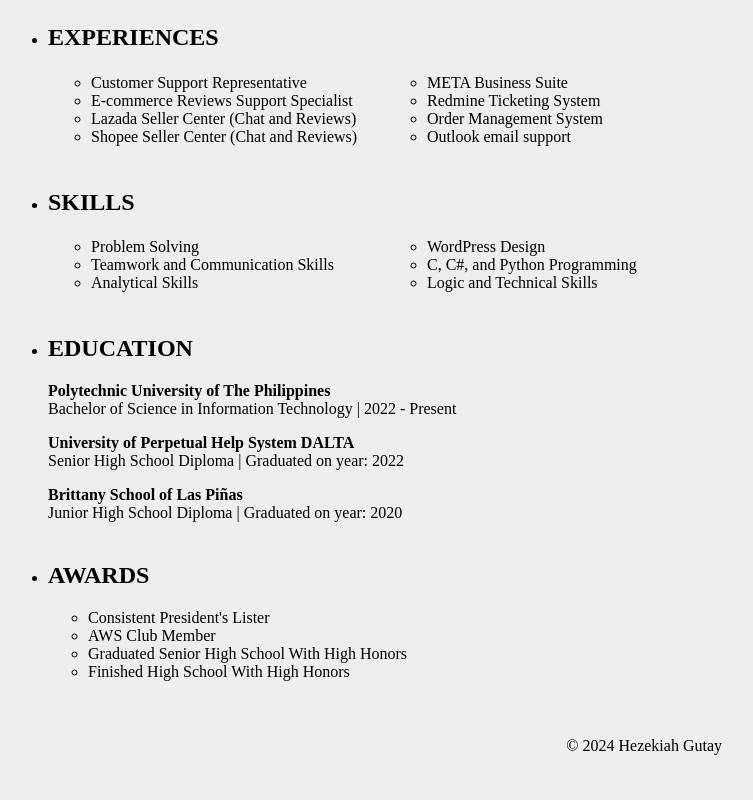
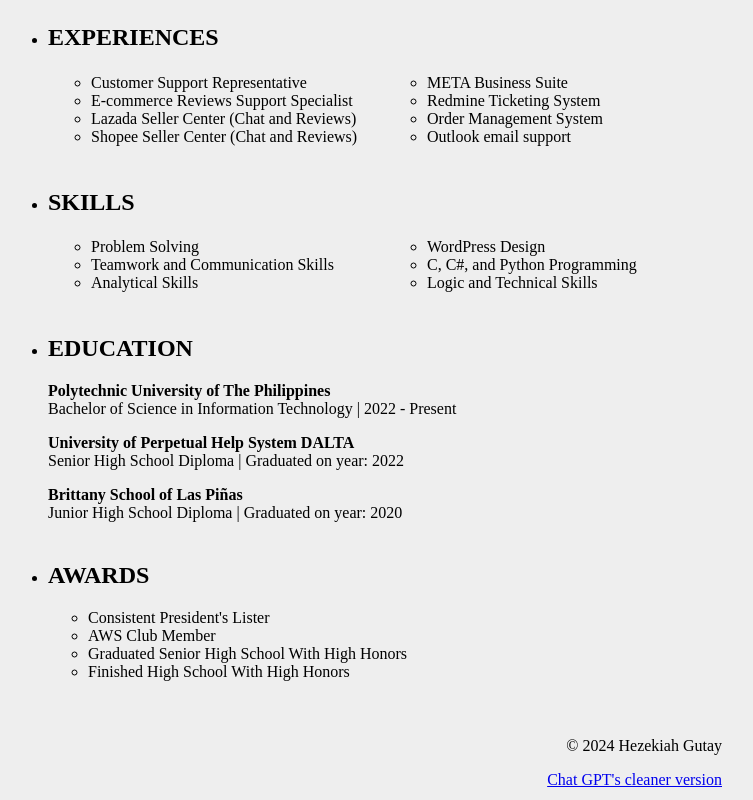
Before and after one commit to Ziks30/html_Resume-CV, a plain HTML site: page index.html in a window 1280 px wide. Shown: the part 368-1168 px from the top of the page, without its empty margins (3-756 px from the left). Drawn offline with Linux system fonts and the light colour scheme.

Commit message:
Update index.html

```diff
--- a/index.html
+++ b/index.html
@@ -126,6 +126,7 @@
         <tr>
             <td width="100%">
                 <p>© 2024 Hezekiah Gutay</p>
+                <a href="./chatgpt_vr.html">Chat GPT's cleaner version</a>
             </td>
         </tr>
 </footer>
```
